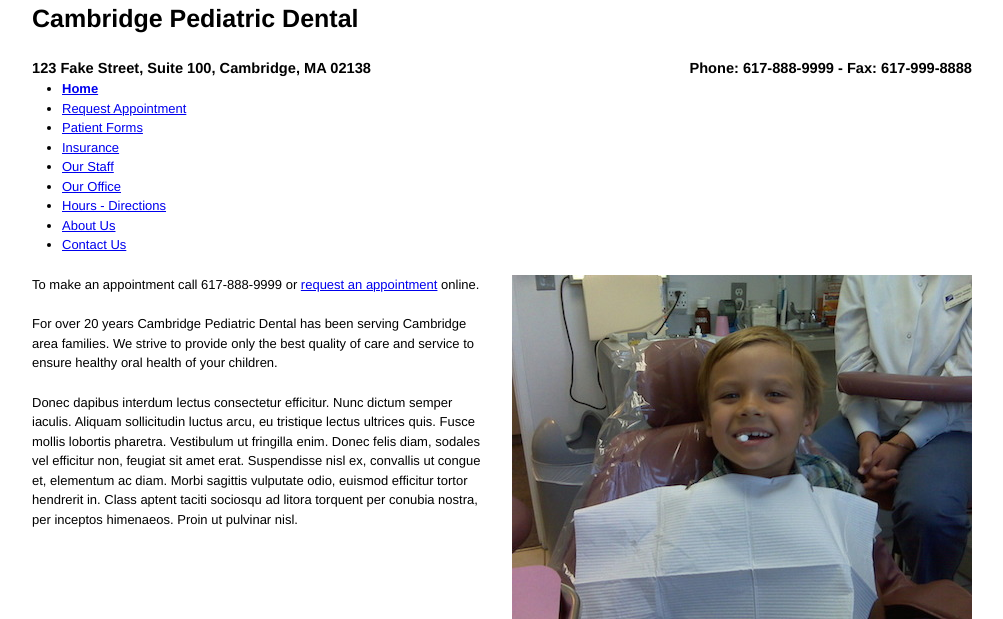
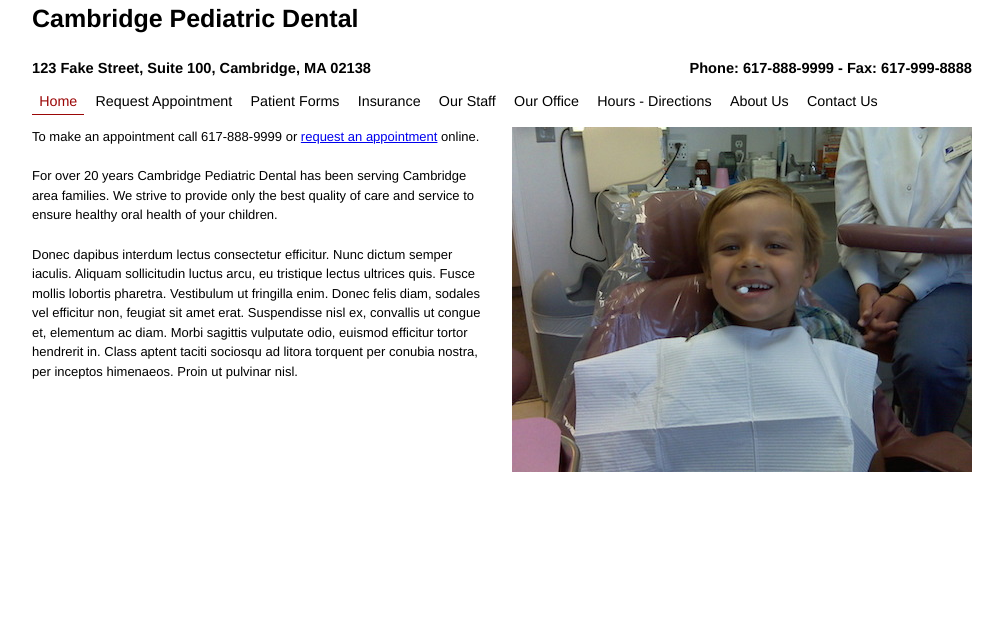
Before and after one commit to spullen/cscie12-final-project, a PHP site: page /index.php in a window 1280 px wide. Shown: the top 619 px of the page, without its empty margins (138-1141 px from the left). Run offline with PHP 8.4, Linux system fonts and the light colour scheme; some libraries are stand-ins or nearby versions.

Commit message:
Adding initial styling to navigation

```diff
--- a/includes/navigation.php
+++ b/includes/navigation.php
@@ -1,6 +1,6 @@
 <div class="grid-container">
   <div class="grid-100">
-    <nav>
+    <nav id="main-navigation">
       <ul>
         <li id="nav-home"><a href="index.php">Home</a></li>
         <li id="nav-appointment"><a href="appointment.php">Request Appointment</a></li>
--- a/stylesheets/application.css
+++ b/stylesheets/application.css
@@ -1,5 +1,39 @@
 address {
   font-style: normal;
+}
+
+nav ul {
+  list-style: none;
+  margin-bottom: 0;
+}
+
+nav li {
+  margin-left: 0;
+}
+
+#main-navigation {
+  font-size: 1.1em;
+  margin: 0.8em 0;
+}
+
+#main-navigation ul {
+  margin-bottom: 1em;
+}
+
+#main-navigation ul li {
+  display: inline;
+}
+
+#main-navigation ul li a {
+  text-decoration: none;
+  color: black;
+  padding: 5px 0.5em;
+}
+
+#main-navigation .nav-selected a,
+#main-navigation ul li a:hover {
+  border-bottom: 1px solid #9B0707;
+  color: #9B0707;
 }
 
 #map-container {
@@ -35,10 +69,6 @@ address {
   }
 }
 
-.nav-selected {
-  font-weight: bold;
-}
-
 .gallery-item {
   text-align: center;
   margin: 1em auto;
```
